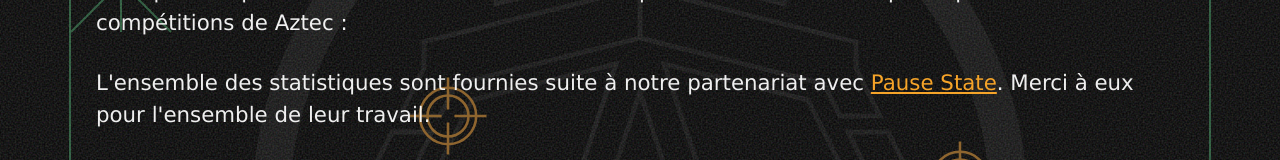
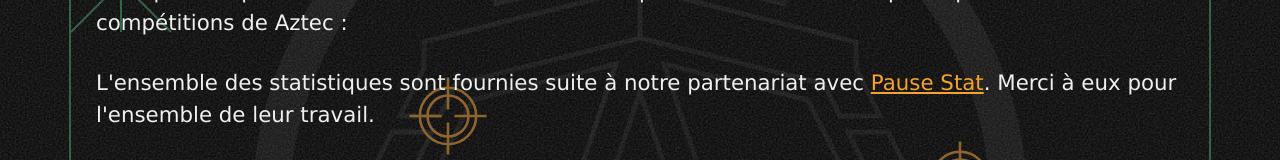
Before and after one commit to Team-Aztec/Team-Aztec.github.io, a Vue app: page /statistiques in a window 1280 px wide. Shown: the part 204-364 px from the top of the page. Built offline with nearby package versions, Linux system fonts and the light colour scheme.

Commit message:
fix: apply feedbacks

```diff
--- a/src/components/Footer.vue
+++ b/src/components/Footer.vue
@@ -18,7 +18,7 @@
           <img class="footer-content-left-logo" src="@/assets/favicon.ico" alt="Aztec icon" />
           <ul class="footer-content-left-links">
             <li
-              ><router-link :to="''"> {{ t('app.footer.links.organisation') }} </router-link></li
+              ><router-link :to="'Home'"> {{ t('app.footer.links.organisation') }} </router-link></li
             >
             <li
               ><a href="https://linktr.ee/aztecarena"> {{ t('app.footer.links.contact') }} </a>
@@ -74,7 +74,7 @@
           @apply flex flex-row gap-4;
 
           a {
-            @apply border-2 border-black/60 w-48 flex flex-row items-center gap-2;
+            @apply border-2 border-black/60 w-48 flex flex-row items-center gap-2 rounded-lg;
 
             &:hover,
             &:focus {
--- a/src/router/index.ts
+++ b/src/router/index.ts
@@ -47,7 +47,7 @@ const router = createRouter({
     if (savedPosition) {
       return savedPosition
     } else {
-      return { top: 0 }
+      return { top: 0, behavior: 'smooth' }
     }
   },
 })
--- a/src/views/Stats.vue
+++ b/src/views/Stats.vue
@@ -6,7 +6,7 @@
     </div>
     <p class="stats-statistiques-partner">
       L'ensemble des statistiques sont fournies suite à notre partenariat avec
-      <a style="--bg: #" href="https://www.pause-stat.pro/" target="_blank">Pause State</a>. Merci à eux pour l'ensemble de leur
+      <a style="--bg: #" href="https://www.pause-stat.pro/" target="_blank">Pause Stat</a>. Merci à eux pour l'ensemble de leur
       travail.
     </p>
   </div>
```
